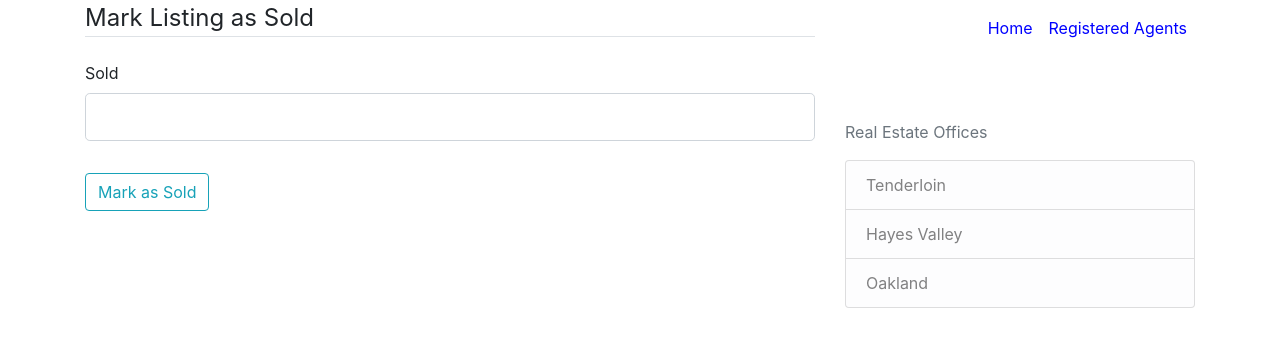
After one commit to cesar-ca/real_estate, a Flask app: page /listing/1/mark_as_sold in a window 1280 px wide. The commit adds this page. Shown: the top 347 px of the page. Run offline with Flask 2, Linux system fonts and the light colour scheme; data comes from the database, SQL or seed files in the repository; both versions use the stored data as it was after the commit; some libraries are stand-ins or nearby versions.

Commit message:
🗃 original listings are marked as sold!

```diff
--- a/real_estate/forms.py
+++ b/real_estate/forms.py
@@ -13,8 +13,15 @@
     bathrooms = StringField('Number of Bathrooms (in written form)', validators=[DataRequired()])
     zipcode = StringField('Zipcode', validators=[DataRequired()])
     office = StringField('Office', validators=[DataRequired()])
+    sold = StringField('Sold', validators=[DataRequired()])
     agent_id = StringField('Agent ID', validators=[DataRequired()])
     submit = SubmitField('Create New Listing')
+
+class SoldForm(FlaskForm):
+    sold = StringField('Sold', validators=[DataRequired()])
+    #price = StringField('Price', validators=[DataRequired()])
+    submit = SubmitField('Mark as Sold')
+
 
 class AgentForm(FlaskForm):
     name = StringField('Write your name below', validators=[DataRequired()])
--- a/real_estate/models.py
+++ b/real_estate/models.py
@@ -18,6 +18,7 @@
     bedrooms = db.Column(db.String(100), nullable=False)
     bathrooms = db.Column(db.String(100), nullable=False)
     zipcode = db.Column(db.String(100), nullable=False)
+    sold = db.Column(db.String(100), nullable=False)
     office = db.Column(db.String(100), nullable=False)
     agent_id = db.Column(db.Integer, db.ForeignKey('agent.id'), nullable=False)
 
--- a/real_estate/routes.py
+++ b/real_estate/routes.py
@@ -1,6 +1,6 @@
 from flask import render_template, url_for, flash, redirect, request, abort
 from real_estate import app, db
-from real_estate.forms import ListingForm, AgentForm
+from real_estate.forms import ListingForm, AgentForm, SoldForm
 from real_estate.models import Agent, Listing
 
 
@@ -15,17 +15,53 @@
     agents = Agent.query.all()
     return render_template('registered_agents.html', title='Registered Agents', agents=agents)
 
-@app.route("/new_listing", methods=['GET', 'POST'])
+@app.route("/listing/new", methods=['GET', 'POST'])
 def new_listing():
     form = ListingForm()
     if form.validate_on_submit():
         #listing = Listing(seller=form.seller.data, bedrooms=form.bedrooms.data, bathrooms=form.bathrooms.data, zipcode=form.zipcode.data, office=form.office.data, agent_id=form.agent_id.data)
-        listing = Listing(seller=form.seller.data, price=form.price.data, bedrooms=form.bedrooms.data, bathrooms=form.bathrooms.data, zipcode=form.zipcode.data, office=form.office.data, agent_id=form.agent_id.data)
+
+        #Legacy
+        #listing = Listing(seller=form.seller.data, price=form.price.data, bedrooms=form.bedrooms.data, bathrooms=form.bathrooms.data, zipcode=form.zipcode.data, office=form.office.data, agent_id=form.agent_id.data)
+        listing = Listing(seller=form.seller.data, price=form.price.data, bedrooms=form.bedrooms.data, bathrooms=form.bathrooms.data, zipcode=form.zipcode.data, sold=form.sold.data, office=form.office.data, agent_id=form.agent_id.data)
         db.session.add(listing)
         db.session.commit()
         flash('The listing has been created!', 'success')
         return redirect(url_for('home'))
-    return render_template('create_listing.html', title='New Listing', form=form)
+    return render_template('create_listing.html', title='New Listing',
+                            form=form, legend='New Listing')
+
+@app.route("/listing/<int:listing_id>")
+def listing(listing_id):
+    listing = Listing.query.get_or_404(listing_id)
+    return render_template('listing.html', title=listing.seller, listing=listing)
+
+@app.route("/listing/<int:listing_id>/mark_as_sold", methods=['GET', 'POST'])
+def sold_listing(listing_id):
+    listing = Listing.query.get_or_404(listing_id)
+    form = SoldForm()
+    if form.validate_on_submit():
+        listing.sold = form.sold.data
+        #listing.price = form.price.data
+        #listing.bathrooms = form.bathrooms.data
+        #listing.bedrooms = form.bedrooms.data
+        #listing.zipcode = form.zipcode.data
+        #listing.agent = form.agent.data
+        #listing.office = form.office.data
+        db.session.commit()
+        flash('The listing has been marked as sold!', 'success')
+        return redirect(url_for('listing', listing_id=listing.id))
+    #elif request.method == 'GET':
+        #listing.seller.data = listing.seller
+        #listing.bathrooms.data = listing.bathrooms
+        #listing.bedrooms.data = listing.bedrooms
+        #listing.price.data = listing.price
+        #listing.zipcode.data = listing.zipcode
+        #listing.office.data = listing.office
+        #listing.agent.data = listing.agent
+    return render_template('mark_as_sold.html', title='Mark Listing as Sold',
+                            form=form, legend='Mark Listing as Sold')
+
 
 @app.route("/agent_register", methods=['GET', 'POST'])
 def agent_register():
--- /dev/null
+++ b/real_estate/templates/mark_as_sold.html
@@ -0,0 +1,34 @@
+{% extends "layout.html" %}
+
+{% block navigation%}
+<a class="nav-item nav-link" href="{{ url_for('home') }}" style="color:blue">Home</a>
+<a class="nav-item nav-link" href="{{ url_for('registered_agents') }}" style="color:blue">Registered Agents</a>
+{% endblock navigation %}
+
+{% block content %}
+<div class="content-section">
+    <form method="POST" action="">
+        {{ form.hidden_tag() }}
+        <fieldset class="form-group">
+            <legend class="border-bottom mb-4">{{ legend }}</legend>
+            <div class="form-group">
+                {{ form.sold.label(class="form-control-label") }}
+                {% if form.sold.errors %}
+                    {{ form.sold(class="form-control form-control-lg is-invalid") }}
+                    <div class="invalid-feedback">
+                        {% for error in form.sold.errors %}
+                            <span>{{ error }}</span>
+                        {% endfor %}
+                    </div>
+                {% else %}
+                    {{ form.sold(class="form-control form-control-lg") }}
+                {% endif %}
+            </div>
+
+        </fieldset>
+        <div class="form-group">
+            {{ form.submit(class="btn btn-outline-info") }}
+        </div>
+    </form>
+</div>
+{% endblock content %}
```
Also changed, not shown: real_estate/templates/create_listing.html (+13 -0 lines), real_estate/templates/home.html (+6 -3 lines), real_estate/templates/listing.html (added, +34 -0 lines), real_estate/site.db.
